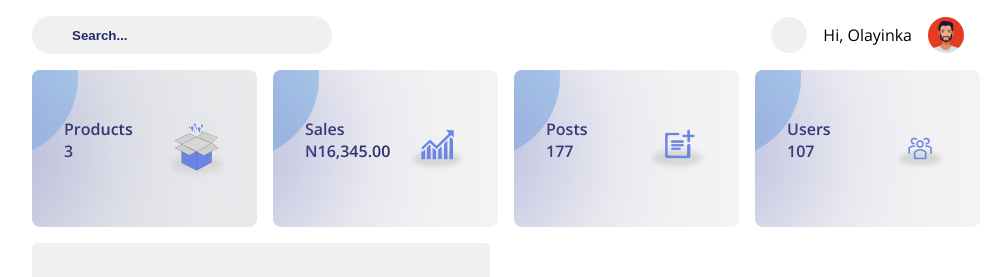
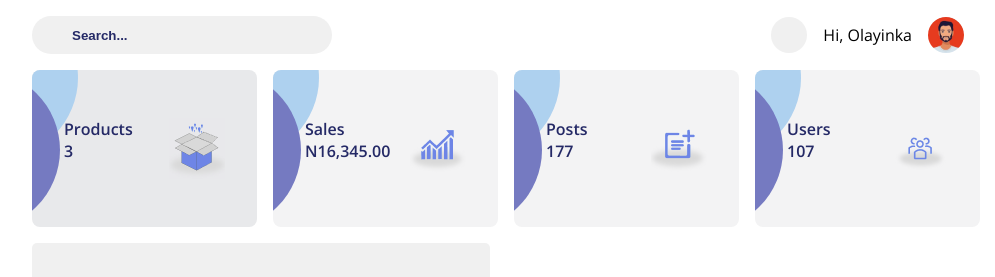
Before and after one commit to NobleSalt/dashboard-vue, a Vue app: page / in a window 1280 px wide. Shown: the top 277 px of the page, without its empty margins (284-1279 px from the left). Built offline with nearby package versions, Linux system fonts and the light colour scheme; some icons are missing.

Commit message:
Update sidetightmain.scss

```diff
--- a/src/styles/sidetightmain.scss
+++ b/src/styles/sidetightmain.scss
@@ -39,8 +39,7 @@
       position: relative;
       overflow: hidden;
 transition:300ms ease;
-&:hover &::before,
-      &::after{
+&:hover::before,&:hover::after{
         filter: blur(80px);}
 
       &::before,
```
